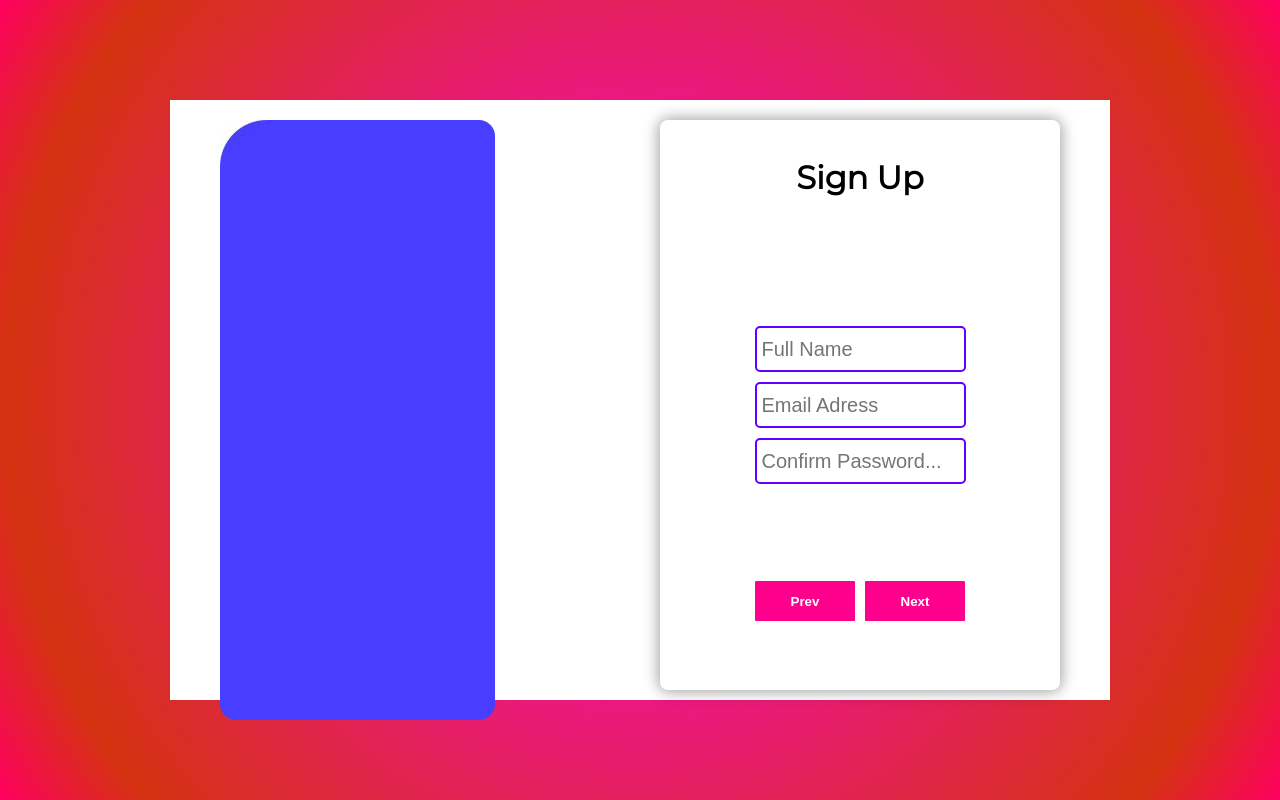
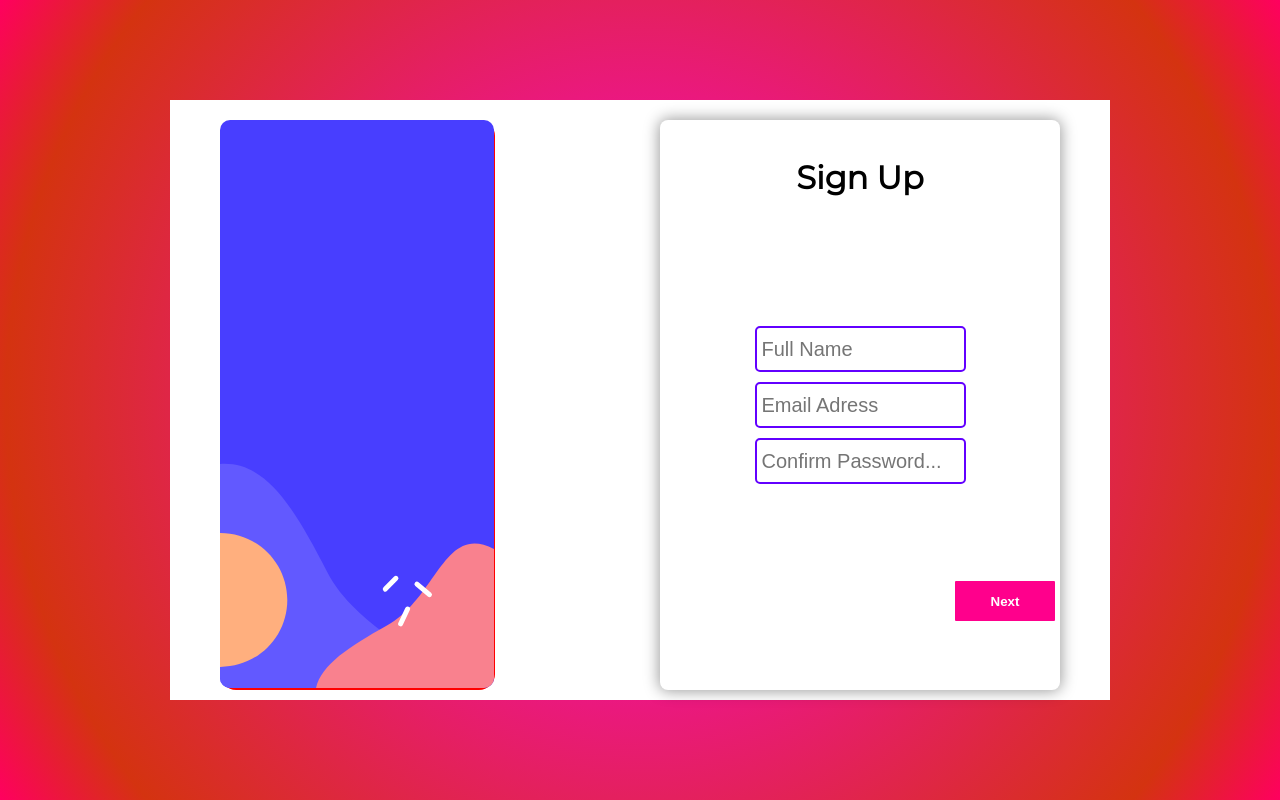
Before and after one commit to romajuanmanuel/multi-step-form, a React (Create React App) app: page / in a window 1280 px wide. Built offline with nearby package versions, Linux system fonts and the light colour scheme.

Commit message:
fixed hide button

```diff
--- a/src/App.css
+++ b/src/App.css
@@ -71,7 +71,7 @@ body {
 .form-container .footer {
   flex: 20%;
   display: flex;
-  justify-content: center;
+  justify-content: space-between;
 }
 
 .form-container .footer button {
@@ -87,6 +87,10 @@ body {
   padding: 10px 5px;
   margin: 10px 5px;
   margin: 5px;
+}
+.form-container .footer .hidden{
+  background-color: white;
+  cursor: default;
 }
 
 .sign-up-container {
--- a/src/components/Form.js
+++ b/src/components/Form.js
@@ -2,18 +2,10 @@ import React, { useState } from "react";
 import SignUpInfo from "./SignUpInfo";
 import PersonalInfo from "./PersonalInfo";
 import OtherInfo from "./OtherInfo";
-import Svg from "./Svg";
-import background from "../img/back.jpg";
+import SvgComponent from "./Svg";
 
 
-const myStyle = {
-    backgroundImage: `url(${background})`,
-    height:"100%",
-    weight:"100%"
-}
-
 function Form() {
-    const miImagen= '/images/bg-sidebar-desktop.jpg'
     const [page, setPage] = useState(0);
     const [formData, setFormData] = useState({
         email: "",
@@ -26,7 +18,7 @@ function Form() {
         other: "",
     });
 
-        const FormTitles = ["Sign Up", "Personal Info", "Other"];
+    const FormTitles = ["Sign Up", "Personal Info", "Other"];
 
     const PageDisplay = () => {
         if (page === 0) {
@@ -52,7 +44,7 @@ function Form() {
                     </div>
                     <div className="body">{PageDisplay()}</div>
                     <div className="footer">
-                        <button
+                        <button className={page === 0 ? "hidden" : ""}
                             disabled={page == 0}
                             onClick={() => {
                                 setPage((currPage) => currPage - 1);
@@ -74,10 +66,8 @@ function Form() {
                         </button>
                     </div>
                 </div>
-                <div className="progress"  style={{backgroundImage: `url(${background})`,
-    height:"100%",
-    weight:"100%" }}>
-
+                <div className="progress">
+                    <SvgComponent />
                 </div>
             </div>
         </div>
```
